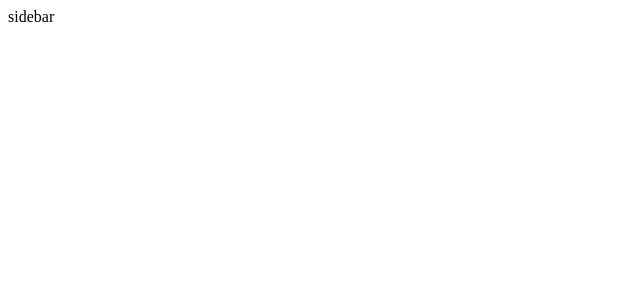
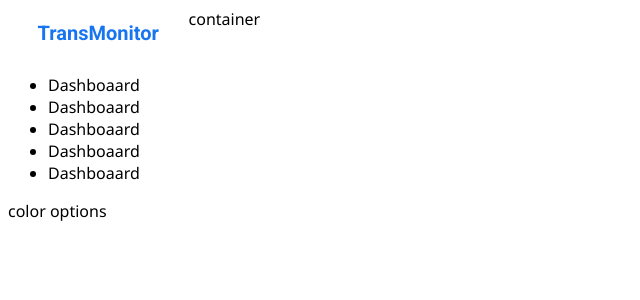
Before and after one commit to TohirBabs/transmonitor, a React (Create React App) app: page / in a window 1280 px wide. Shown: the top 300 px of the page, without its empty margins (0-640 px from the left). Built offline with nearby package versions, Linux system fonts and the light colour scheme.

Commit message:
sidebar edits

```diff
--- a/public/index.html
+++ b/public/index.html
@@ -10,9 +10,15 @@
     />
 
     <link
-      href="https://fonts.googleapis.com/css2?family=Noto+Sans:ital,wght@0,100;0,200;0,300;0,400;0,500;0,600;0,700;0,800;0,900;1,100;1,200;1,300;1,400;1,500;1,600;1,700;1,800;1,900&display=swap"
+      href="https://fonts.googleapis.com/css2?family=Roboto:wght@700&display=swap"
       rel="stylesheet"
     />
+
+    <style>
+      * {
+        font-family: "Segoe UI", Tahoma, Geneva, Verdana, sans-serif;
+      }
+    </style>
 
     <title>transmonitor</title>
   </head>
--- a/src/Components/sidebar/Sidebar.jsx
+++ b/src/Components/sidebar/Sidebar.jsx
@@ -1,7 +1,33 @@
 import "./sidebar.scss";
 
 const Sidebar = () => {
-  return <div className="sidebar">sidebar</div>;
+  return (
+    <div className="sidebar">
+      <div className="top">
+        <span className="logo">TransMonitor</span>
+      </div>
+      <div className="center">
+        <ul>
+          <li>
+            <span>Dashboaard</span>
+          </li>
+          <li>
+            <span>Dashboaard</span>
+          </li>
+          <li>
+            <span>Dashboaard</span>
+          </li>
+          <li>
+            <span>Dashboaard</span>
+          </li>
+          <li>
+            <span>Dashboaard</span>
+          </li>
+        </ul>
+      </div>
+      <div className="bottom">color options</div>
+    </div>
+  );
 };
 
 export default Sidebar;
--- a/src/Components/sidebar/sidebar.scss
+++ b/src/Components/sidebar/sidebar.scss
@@ -0,0 +1,20 @@
+.sidebar {
+    flex: 1;
+
+    .top {
+
+        height: 50px;
+        display: flex;
+        align-items: center;
+        justify-content: center;
+
+        .logo {
+            font-size: 20px;
+            font-weight: 700;
+            color: #1875F0;
+            font-family: "Roboto";
+        }
+    }
+
+    hr {}
+}
--- a/src/dashboard/Dashboard.jsx
+++ b/src/dashboard/Dashboard.jsx
@@ -5,6 +5,7 @@ const Dashboard = () => {
   return (
     <div className="dashboard">
       <Sidebar />
+      <div className="dashboard_container">container</div>
     </div>
   );
 };
--- a/src/dashboard/dashboard.scss
+++ b/src/dashboard/dashboard.scss
@@ -0,0 +1,7 @@
+.dashboard {
+    display: flex;
+
+    &_container {
+        flex: 6
+    }
+}
```
